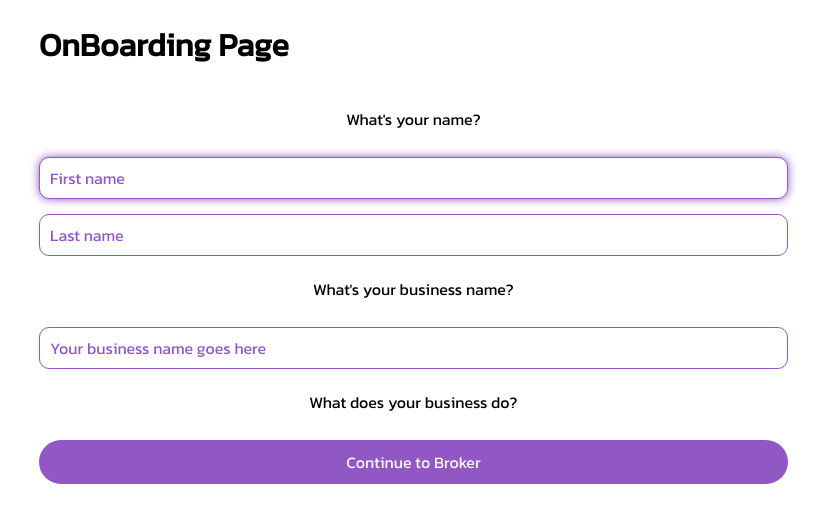
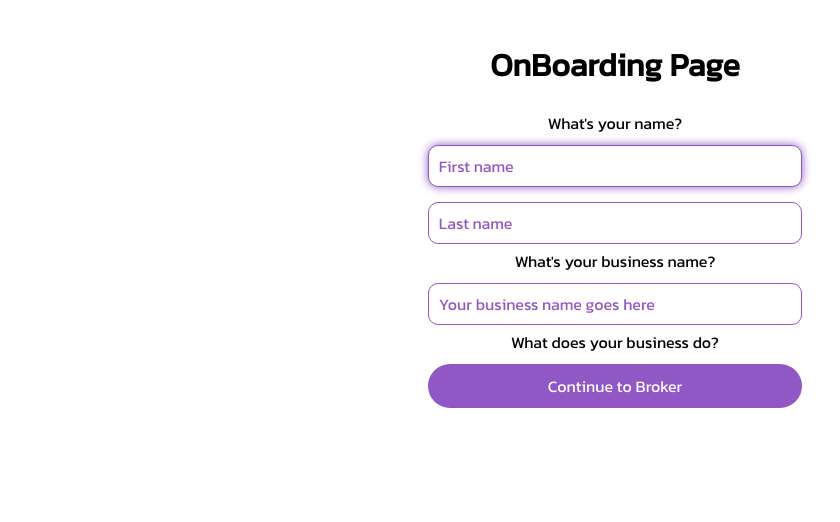
Before and after one commit to oliver-wahome/broker, a React (Create React App) app: page /onboarding in a window 1280 px wide. Shown: the top 522 px of the page, without its empty margins (25-865 px from the left). Built offline with nearby package versions, Linux system fonts and the light colour scheme.

Commit message:
feat: adding handleSubmit function onclick of onboarding page form button

```diff
--- a/src/pages/OnBoarding.js
+++ b/src/pages/OnBoarding.js
@@ -1,23 +1,46 @@
 import React from 'react';
+import { useRef } from 'react';
 
 function OnBoarding(){
+    let firstName = useRef();
+    let lastName = useRef();
+    let businessName = useRef();
+
+
+    const textStyle = {
+        margin: 0,
+        padding: 0,
+    }
+
+    const handleSubmit = (event) => {
+        event.preventDefault();
+
+        let fName = firstName.current.value;
+        let lName = lastName.current.value;
+        let bName = businessName.current.value;
+
+
+    }
+
+
     return(
-        <div className='onboarding'>
+        <div className='authPageContainer'>
+            <div className="authPage">
             <h1>OnBoarding Page</h1>
+                <form className="authForm">
+                    <p style={textStyle}>What's your name?</p>
+                    <input ref={firstName} type="text" placeholder="First name" autoFocus required/>
+                    <input ref={lastName} type="text" placeholder="Last name" required/>
 
-            <form className="authForm">
-                <p>What's your name?</p>
-                <input type="text" placeholder="First name" autoFocus required/>
-                <input type="text" placeholder="Last name" required/>
+                    <p style={textStyle}>What's your business name?</p>
+                    <input ref={businessName} type="text" placeholder="Your business name goes here" required/>
 
-                <p>What's your business name?</p>
-                <input type="text" placeholder="Your business name goes here" required/>
+                    <p style={textStyle}>What does your business do?</p>
+                    {/* Insert a dropdown menu here */}
 
-                <p>What does your business do?</p>
-                {/* Insert a dropdown menu here */}
-
-                <button className="authFormBtn">Continue to Broker</button>
-            </form>
+                    <button className="authFormBtn">Continue to Broker</button>
+                </form>
+            </div>
         </div>
     );
 }
```
